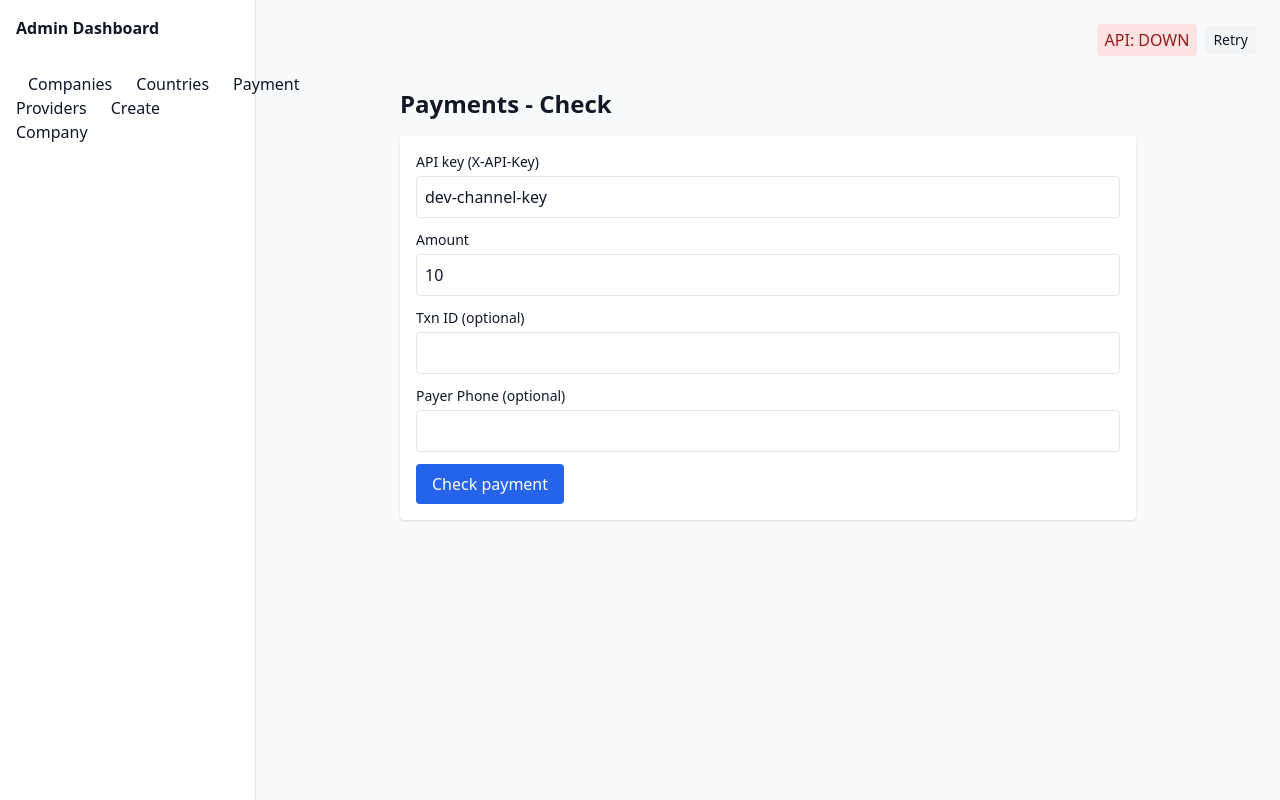
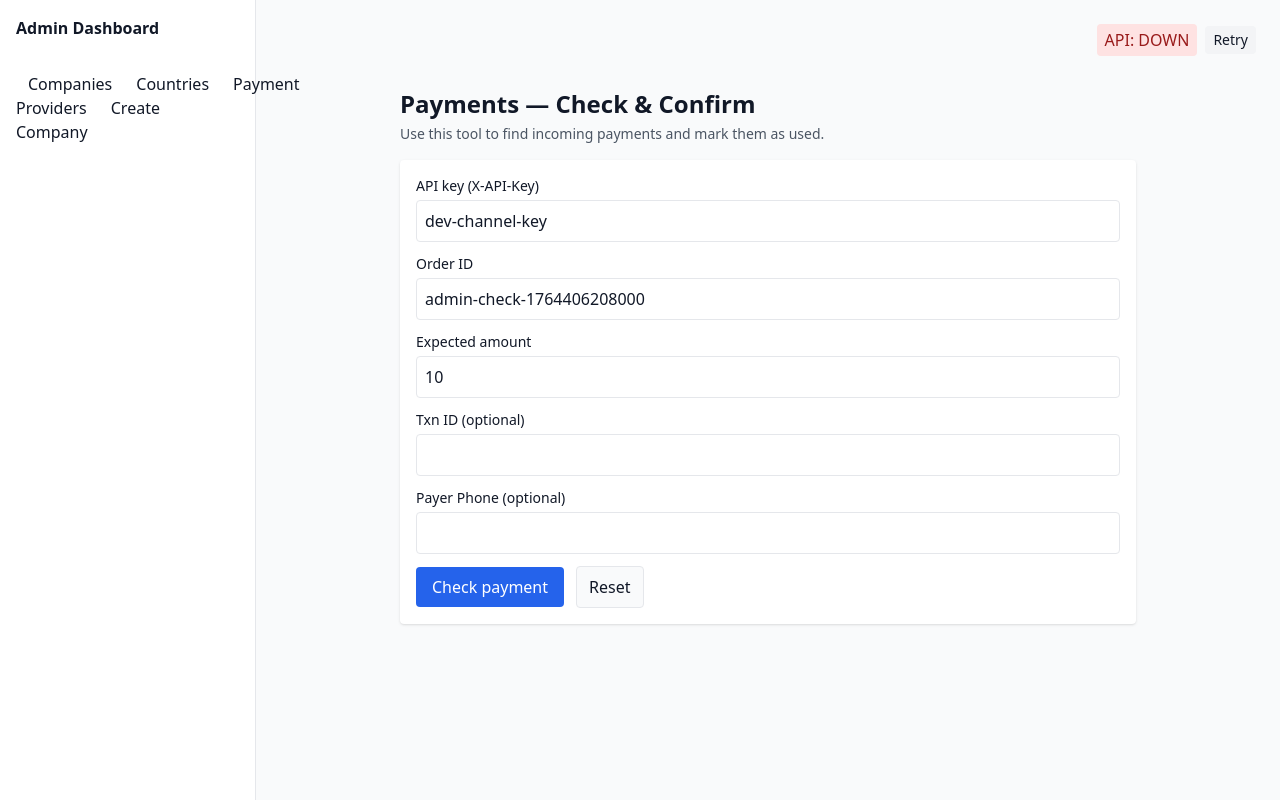
Before and after one commit to zain25628/payment-api-clean, a React (Vite) app in the folder admin-frontend/: page /payments/check in a window 1280 px wide. Built offline with nearby package versions, Linux system fonts and the light colour scheme; no server answers.

Commit message:
Improve PaymentsCheck UI and add confirm flow; update manual checklist

```diff
--- a/admin-frontend/src/routes/PaymentsCheck.tsx
+++ b/admin-frontend/src/routes/PaymentsCheck.tsx
@@ -1,63 +1,132 @@
 import React, { useState } from 'react'
 
+type PaymentSummary = {
+  payment_id: number
+  txn_id?: string
+  amount: number
+  currency?: string
+  created_at?: string
+}
+
+type PaymentsCheckResult = {
+  found: boolean
+  match: boolean
+  reason?: string
+  confirm_token?: string
+  order_id?: string
+  payment?: PaymentSummary | null
+}
+
+const DEFAULT_API_KEY = process.env.NODE_ENV === 'development' ? 'dev-channel-key' : ''
+
 export const PaymentsCheck: React.FC = () => {
+  const [apiKey, setApiKey] = useState<string>(DEFAULT_API_KEY)
+  const [orderId, setOrderId] = useState<string>(`admin-check-${Date.now()}`)
   const [amount, setAmount] = useState<number>(10)
-  const [apiKey, setApiKey] = useState<string>("dev-channel-key")
   const [txnId, setTxnId] = useState<string>('')
   const [payerPhone, setPayerPhone] = useState<string>('')
   const [isChecking, setIsChecking] = useState<boolean>(false)
-  const [error, setError] = useState<string | null>(null)
-  const [lastResult, setLastResult] = useState<any | null>(null)
+  const [isConfirming, setIsConfirming] = useState<boolean>(false)
+  const [formError, setFormError] = useState<string | null>(null)
+  const [serverError, setServerError] = useState<string | null>(null)
+  const [result, setResult] = useState<PaymentsCheckResult | null>(null)
 
-  async function onSubmit(e: React.FormEvent) {
+  function formatCurrency(n?: number) {
+    if (n == null || Number.isNaN(Number(n))) return '—'
+    return Number(n).toLocaleString()
+  }
+
+  function formatDate(s?: string) {
+    if (!s) return '—'
+    try { return new Date(s).toLocaleString() } catch { return s }
+  }
+
+  async function onCheck(e: React.FormEvent) {
     e.preventDefault()
-    setError(null)
+    setFormError(null)
+    setServerError(null)
+    setResult(null)
+
+    if (!apiKey || !apiKey.trim()) { setFormError('API key is required'); return }
+    if (!orderId || !orderId.trim()) { setFormError('Order ID is required'); return }
+    if (!amount || Number(amount) <= 0) { setFormError('Expected amount must be greater than 0'); return }
+
     setIsChecking(true)
-    setLastResult(null)
-
     try {
-      if (!apiKey || !apiKey.trim()) {
-        setError('API key is required')
-        return
-      }
-
-      const payload: any = { order_id: `admin-check-${Date.now()}`, expected_amount: amount, amount }
+      const payload: any = { order_id: orderId.trim(), expected_amount: Number(amount) }
       if (txnId) payload.txn_id = txnId
       if (payerPhone) payload.payer_phone = payerPhone
 
       const res = await fetch('http://localhost:8000/payments/check', {
         method: 'POST',
-        headers: {
-          'Content-Type': 'application/json',
-          'X-API-Key': apiKey.trim(),
-        },
+        headers: { 'Content-Type': 'application/json', 'X-API-Key': apiKey.trim() },
         body: JSON.stringify(payload),
       })
 
       const data = await res.json()
-      setLastResult(data)
       if (!res.ok) {
-        setError(`Status ${res.status}: ${JSON.stringify(data)}`)
+        setServerError(data?.detail || JSON.stringify(data))
+        setResult(data as PaymentsCheckResult)
+      } else {
+        setResult(data as PaymentsCheckResult)
       }
     } catch (err: any) {
-      setError(err?.message || String(err))
+      setServerError(err?.message || String(err))
     } finally {
       setIsChecking(false)
     }
   }
 
+  async function onConfirm() {
+    if (!result || !result.payment || !result.confirm_token) return
+    setIsConfirming(true)
+    setServerError(null)
+    try {
+      const body = { payment_id: result.payment.payment_id, confirm_token: result.confirm_token }
+      const res = await fetch('http://localhost:8000/payments/confirm', {
+        method: 'POST', headers: { 'Content-Type': 'application/json', 'X-API-Key': apiKey.trim() }, body: JSON.stringify(body)
+      })
+      const data = await res.json()
+      if (!res.ok) {
+        setServerError(data?.detail || JSON.stringify(data))
+      } else {
+        // success — show response and refresh check for same order
+        setServerError(null)
+        // refetch the same check to get updated state
+        await (async () => {
+          const payload = { order_id: orderId.trim(), expected_amount: Number(amount) }
+          if (txnId) (payload as any).txn_id = txnId
+          if (payerPhone) (payload as any).payer_phone = payerPhone
+          const r = await fetch('http://localhost:8000/payments/check', { method: 'POST', headers: { 'Content-Type': 'application/json', 'X-API-Key': apiKey.trim() }, body: JSON.stringify(payload) })
+          const d = await r.json()
+          setResult(d as PaymentsCheckResult)
+        })()
+      }
+    } catch (err: any) {
+      setServerError(err?.message || String(err))
+    } finally {
+      setIsConfirming(false)
+    }
+  }
+
   return (
     <div className="max-w-3xl mx-auto p-4">
-      <h1 className="text-2xl font-semibold mb-4">Payments - Check</h1>
+      <h1 className="text-2xl font-semibold mb-1">Payments — Check & Confirm</h1>
+      <p className="text-sm text-gray-600 mb-4">Use this tool to find incoming payments and mark them as used.</p>
 
       <div className="bg-white shadow rounded p-4 mb-4">
-        <form onSubmit={onSubmit} className="grid grid-cols-1 gap-3">
+        <form onSubmit={onCheck} className="grid grid-cols-1 gap-3">
+          {formError && <div className="text-sm text-red-700 bg-red-50 border border-red-100 px-3 py-2 rounded">{formError}</div>}
           <div>
             <label className="block text-sm font-medium">API key (X-API-Key)</label>
             <input type="text" value={apiKey} onChange={e=>setApiKey(e.target.value)} placeholder="dev-channel-key" className="mt-1 block w-full border rounded p-2" />
           </div>
           <div>
-            <label className="block text-sm font-medium">Amount</label>
+            <label className="block text-sm font-medium">Order ID</label>
+            <input value={orderId} onChange={e=>setOrderId(e.target.value)} className="mt-1 block w-full border rounded p-2" />
+          </div>
+          <div>
+            <label className="block text-sm font-medium">Expected amount</label>
             <input type="number" value={amount} onChange={e=>setAmount(Number(e.target.value))} className="mt-1 block w-full border rounded p-2" />
           </div>
           <div>
@@ -68,20 +137,61 @@ export const PaymentsCheck: React.FC = () => {
             <label className="block text-sm font-medium">Payer Phone (optional)</label>
             <input value={payerPhone} onChange={e=>setPayerPhone(e.target.value)} className="mt-1 block w-full border rounded p-2" />
           </div>
-          <div>
-            <button type="submit" className="px-4 py-2 bg-blue-600 text-white rounded" disabled={isChecking}>{isChecking? 'Checking...' : 'Check payment'}</button>
+
+          <div className="flex items-center gap-3">
+            <button type="submit" className="px-4 py-2 bg-blue-600 text-white rounded disabled:opacity-50" disabled={isChecking}>{isChecking? 'Checking...' : 'Check payment'}</button>
+            <button type="button" onClick={() => { setOrderId(`admin-check-${Date.now()}`); setTxnId(''); setPayerPhone(''); setResult(null); setFormError(null); setServerError(null); }} className="px-3 py-2 border rounded bg-gray-50">Reset</button>
           </div>
         </form>
       </div>
 
-      {error && (
-        <div className="mb-4 rounded-md border border-red-300 bg-red-50 px-3 py-2 text-sm text-red-700">{error}</div>
+      {serverError && (
+        <div className="mb-4 rounded-md border border-red-300 bg-red-50 px-3 py-2 text-sm text-red-700">{serverError}</div>
       )}
 
-      {lastResult && (
+      {result && (
         <div className="bg-gray-50 rounded p-4">
-          <h2 className="text-lg font-medium mb-2">Result</h2>
-          <pre className="text-sm overflow-auto">{JSON.stringify(lastResult, null, 2)}</pre>
+          <div className="flex items-start justify-between">
+            <div>
+              <h2 className="text-lg font-medium">Result</h2>
+              <div className="mt-2">
+                <span className={`inline-block px-2 py-1 rounded text-sm ${result.found ? (result.match ? 'bg-green-100 text-green-800' : 'bg-yellow-100 text-yellow-800') : 'bg-gray-100 text-gray-800'}`}>
+                  {result.found ? (result.match ? 'Match' : 'Mismatch') : 'Not found'}
+                </span>
+                {result.reason && <div className="text-sm text-gray-600 mt-1">{result.reason}</div>}
+              </div>
+            </div>
+            <div className="text-right">
+              {result.confirm_token && <div className="text-sm text-gray-600">Confirm token available</div>}
+            </div>
+          </div>
+
+          {result.payment && (
+            <div className="mt-4 bg-white p-3 rounded border">
+              <div className="text-sm text-gray-600">Payment</div>
+              <div className="mt-2 grid grid-cols-2 gap-2 text-sm">
+                <div><strong>ID:</strong> {result.payment.payment_id}</div>
+                <div><strong>Txn:</strong> {result.payment.txn_id ?? '—'}</div>
+                <div><strong>Amount:</strong> {formatCurrency(result.payment.amount)}</div>
+                <div><strong>Currency:</strong> {result.payment.currency ?? '—'}</div>
+                <div><strong>Created:</strong> {formatDate(result.payment.created_at)}</div>
+              </div>
+            </div>
+          )}
+
+          {result.confirm_token && (
+            <div className="mt-4">
+              <label className="block text-sm font-medium">Confirm token</label>
+              <div className="mt-1 flex gap-2">
+                <input readOnly value={result.confirm_token} className="flex-1 p-2 border rounded bg-white" />
+                <button className="px-3 py-2 border rounded" onClick={() => navigator.clipboard?.writeText(result.confirm_token || '')}>Copy</button>
+              </div>
+            </div>
+          )}
+
+          <div className="mt-4 flex items-center gap-2">
+            <button disabled={!(result.found && result.match && result.payment && result.confirm_token) || isConfirming} onClick={onConfirm} className="px-4 py-2 bg-green-600 text-white rounded disabled:opacity-50">{isConfirming? 'Confirming...' : 'Confirm usage'}</button>
+          </div>
         </div>
       )}
     </div>
```
Also changed, not shown: 1 other file (tests, documents, lock files or other folders).
